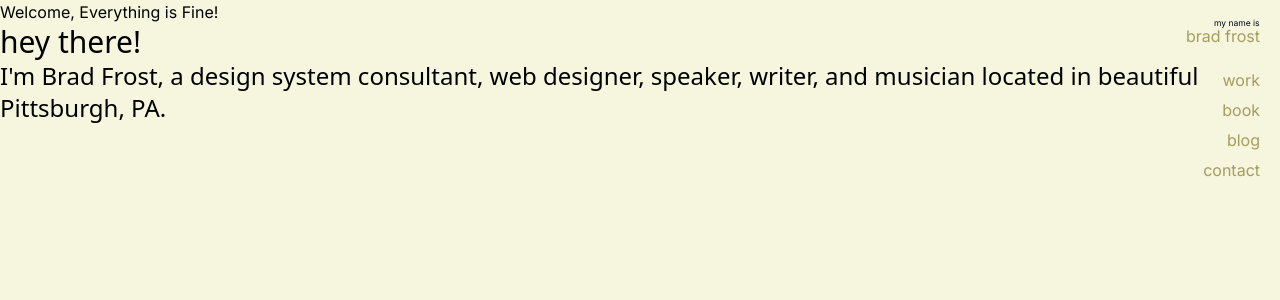
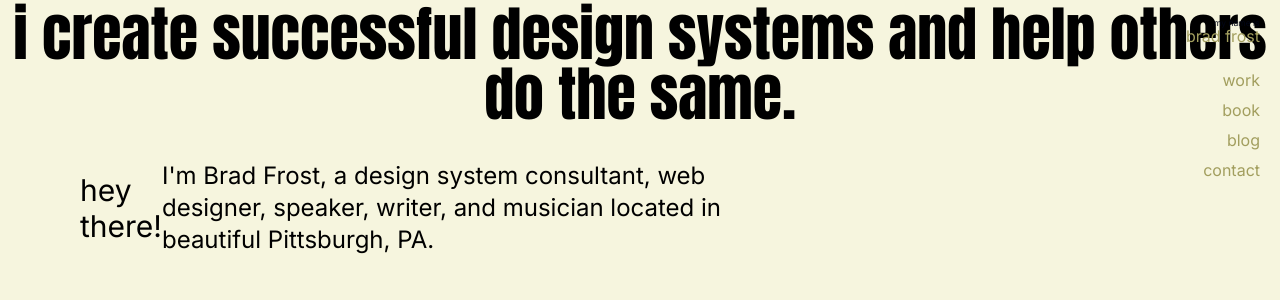
Before and after one commit to frenchie43972/brad-frost-clone, a Next.js app in the folder brad-frost-clone/: page / in a window 1280 px wide. Shown: the top 300 px of the page. Built offline with nearby package versions, Linux system fonts and the light colour scheme.

Commit message:
Working it

```diff
--- a/brad-frost-clone/src/app/components/footer.tsx
+++ b/brad-frost-clone/src/app/components/footer.tsx
@@ -6,12 +6,21 @@ const Footer: React.FC = () => {
 
   return (
     <footer>
-      <div className='font-sans'>
-        <h3 className='text-3xl '>hey there!</h3>
-        <p className='text-2xl'>
-          I&#39;m Brad Frost, a design system consultant, web designer, speaker, writer,
-          and musician located in beautiful Pittsburgh, PA.
-        </p>
+      <div className='container block mx-auto max-w-6xl py-0 px-4 relative z-1'>
+        <div className='grid-rows-3 gap-6'>
+          <div className='row-start-1 row-end-3 min-w-9'>
+            <div className='flex justify-center items-center max-w-2xl'>
+              <h3 className='text-3xl '>hey there!</h3>
+              <p className='text-2xl'>
+                I&#39;m Brad Frost, a design system consultant, web designer, speaker, writer,
+                and musician located in beautiful Pittsburgh, PA.
+              </p>
+            </div>
+
+          </div>
+
+
+        </div>
       </div>
     </footer>
   );
--- a/brad-frost-clone/src/app/page.tsx
+++ b/brad-frost-clone/src/app/page.tsx
@@ -1,7 +1,12 @@
-import Image from "next/image";
 
 export default function Home() {
   return (
-    <h1>Welcome, Everything is Fine!</h1>
+    <main className="block">
+      <div className="md:container relative block mx-auto mx-w-2xl relative p-1 z-1">
+        <div className="text-center block pt-0 pb-8 px-1">
+          <h1 className="text-6xl text-center font-impact relative block z-1">i create successful design systems and help others do the same.</h1>
+        </div>
+      </div>
+    </main>
   );
 }
--- a/brad-frost-clone/tailwind.config.ts
+++ b/brad-frost-clone/tailwind.config.ts
@@ -13,6 +13,10 @@ const config: Config = {
         "gradient-conic":
           "conic-gradient(from 180deg at 50% 50%, var(--tw-gradient-stops))",
       },
+      fontFamily: {
+        'impact': ['Impact', 'Oswald', 'sans-serif'],
+        'display': ['Oswald'],
+      },
     },
   },
   plugins: [],
```
